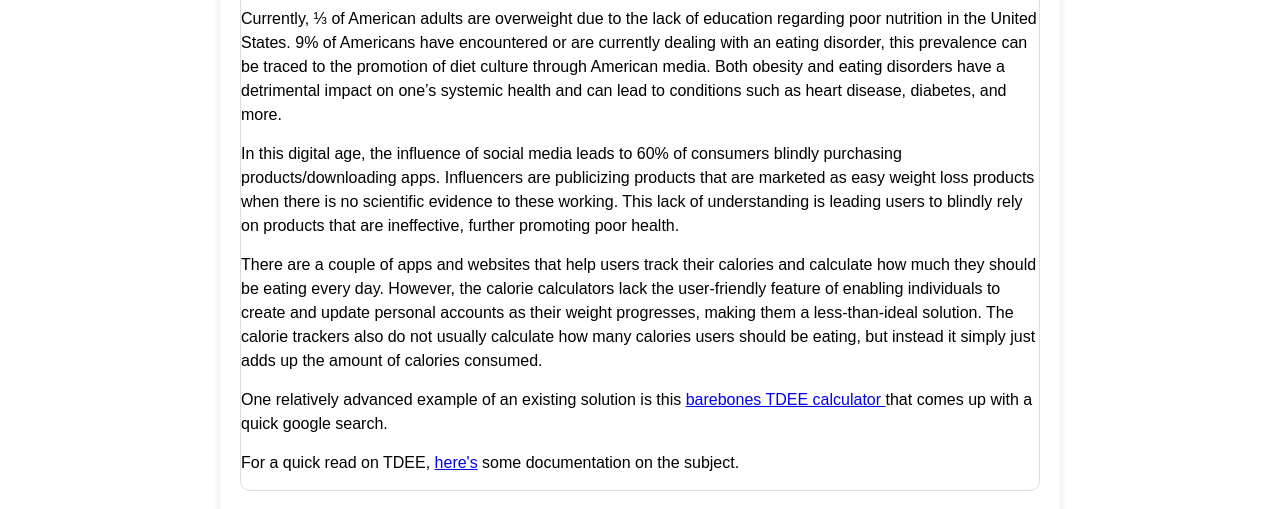
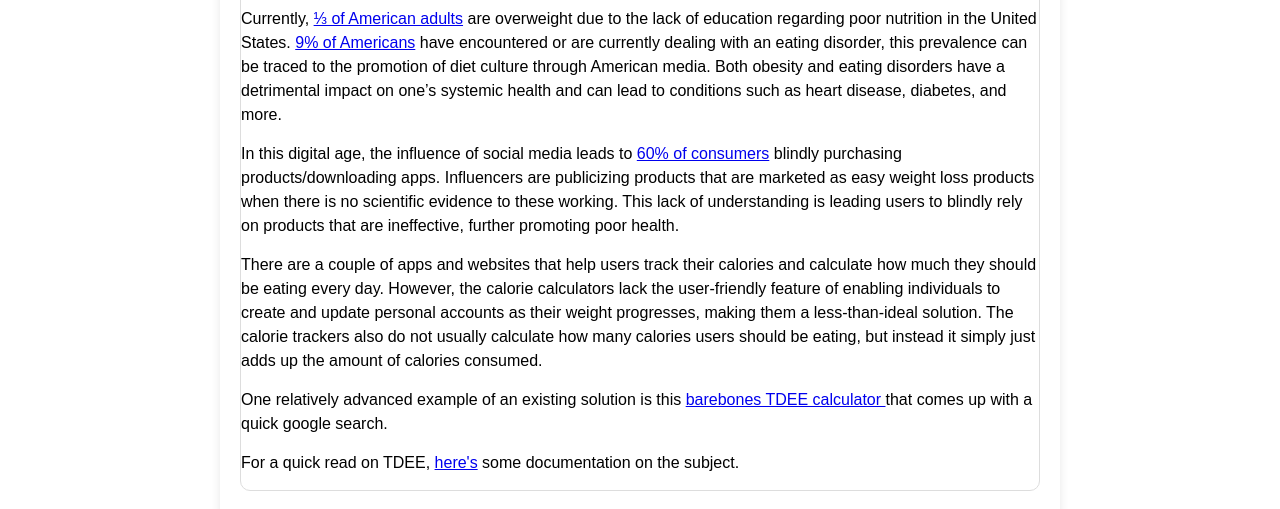
Before and after one commit to tjsander64/INFO340Proj, a plain HTML site: page proposal-website/index.html in a window 1280 px wide. Shown: the part 226-735 px from the top of the page. Drawn offline with Linux system fonts and the light colour scheme.

Commit message:
added refs

```diff
--- a/proposal-website/index.html
+++ b/proposal-website/index.html
@@ -16,10 +16,11 @@
         <section>
             <h2>Problem Domain</h2>
             <p>
-                Currently, ⅓ of American adults are overweight due to the lack of education regarding poor nutrition in the United States. 9% of Americans have encountered or are currently dealing with an eating disorder, this prevalence can be traced to the promotion of diet culture through American media. Both obesity and eating disorders have a detrimental impact on one’s systemic health and can lead to conditions such as heart disease, diabetes, and more.
+                Currently, <a href="https://www.niddk.nih.gov/health-information/health-statistics/overweight-obesity#:~:text=the%20above%20table-,Nearly%201%20in%203%20adults%20(30.7%25)%20are%20overweight">⅓ of American adults</a> are overweight due to the lack of education regarding poor nutrition in the United States. <a href="https://anad.org/eating-disorders-statistics/#:~:text=General%20Eating%20Disorder%20Statistics,-Eating%20disorders%20affect&text=9%25%20of%20the%20U.S.%20population,eating%20disorder%20in%20their%20lifetime.&text=Less%20than%206%25%20of%20people,medically%20diagnosed%20as%20%E2%80%9Cunderweight.%E2%80%9D">9% of Americans</a>
+                have encountered or are currently dealing with an eating disorder, this prevalence can be traced to the promotion of diet culture through American media. Both obesity and eating disorders have a detrimental impact on one’s systemic health and can lead to conditions such as heart disease, diabetes, and more.
             </p>
             <p>
-                In this digital age, the influence of social media leads to 60% of consumers blindly purchasing products/downloading apps. Influencers are publicizing products that are marketed as easy weight loss products when there is no scientific evidence to these working. This lack of understanding is leading users to blindly rely on products that are ineffective, further promoting poor health.
+                In this digital age, the influence of social media leads to <a href="https://grin.co/blog/influencer-marketing-statistics/">60% of consumers</a> blindly purchasing products/downloading apps. Influencers are publicizing products that are marketed as easy weight loss products when there is no scientific evidence to these working. This lack of understanding is leading users to blindly rely on products that are ineffective, further promoting poor health.
             </p>
             <p>
                 There are a couple of apps and websites that help users track their calories and calculate how much they should be eating every day. However, the calorie calculators lack the user-friendly feature of enabling individuals to create and update personal accounts as their weight progresses, making them a less-than-ideal solution. The calorie trackers also do not usually calculate how many calories users should be eating, but instead it simply just adds up the amount of calories consumed.
```
